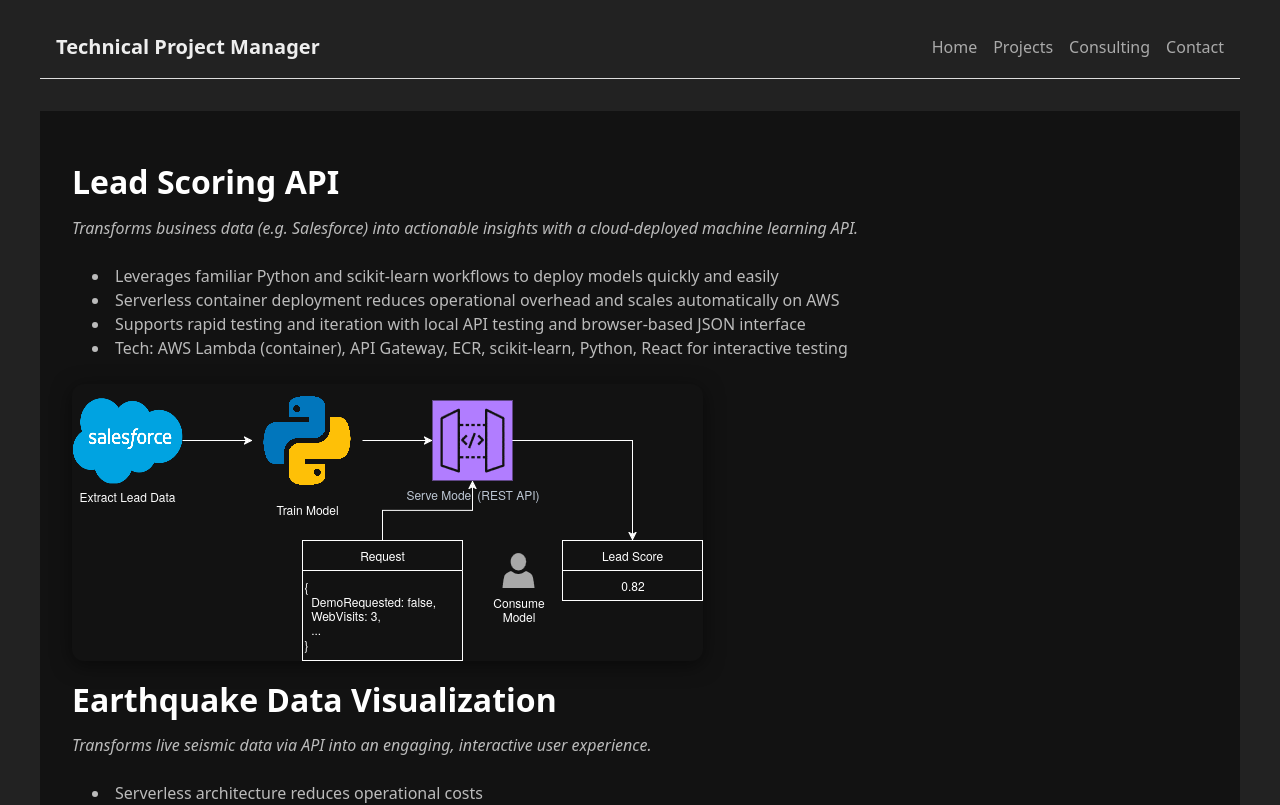
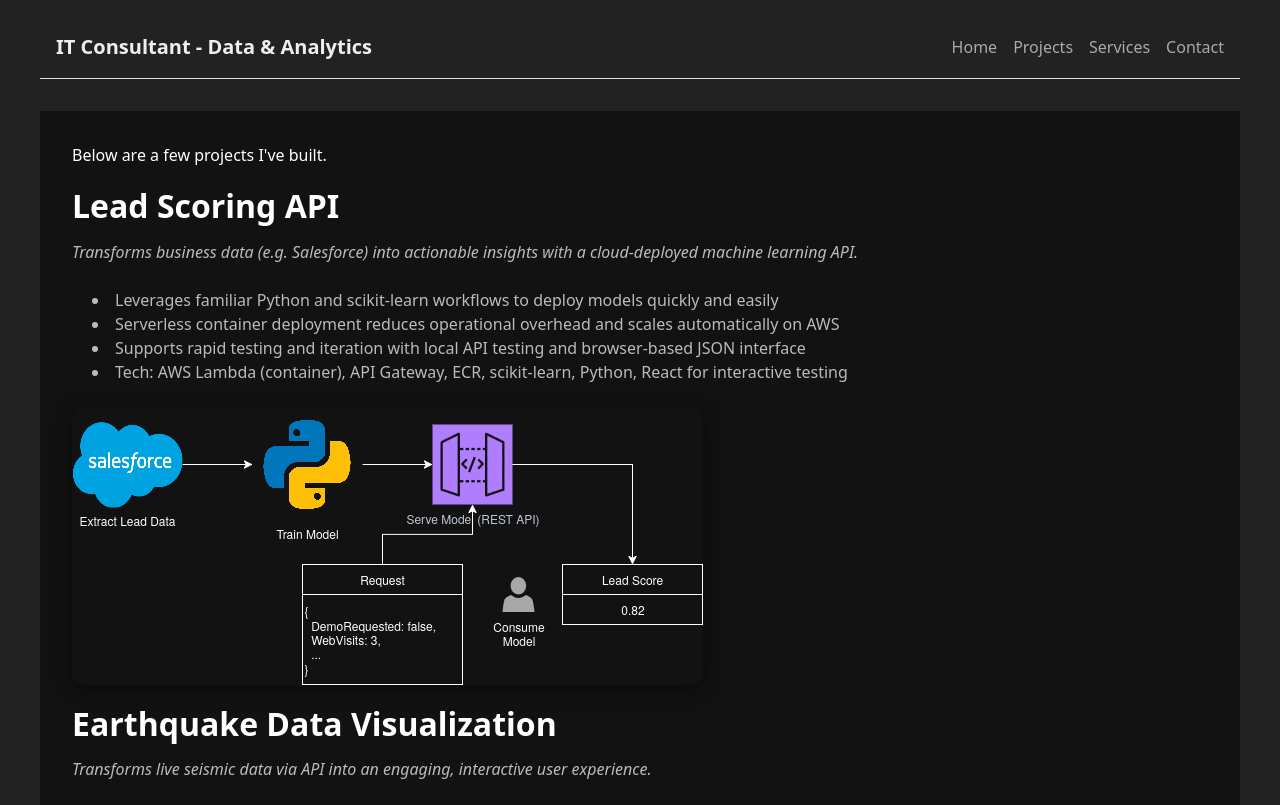
Before and after one commit to davefitz153/portfolio, a React (Vite) app: page /portfolio in a window 1280 px wide. Shown: the top 805 px of the page. Built offline with nearby package versions, Linux system fonts and the light colour scheme.

Commit message:
updated nav

```diff
--- a/index.html
+++ b/index.html
@@ -4,8 +4,8 @@
     <meta charset="UTF-8" />
     <link rel="icon" href="/favicon.ico" />
     <meta name="viewport" content="width=device-width, initial-scale=1.0" />
-    <meta name="description" content="Technial Project Manager helping businesses leverage cloud, BI, and analytics to transform data into actionable insights and scalable solutions."/>
-    <title>Technical Project Manager | Cloud, Analytics & BI</title>
+    <meta name="description" content="IT Consultant helping businesses leverage cloud, BI, and analytics to transform data into actionable insights and scalable solutions."/>
+    <title>IT Consultant | Atlanta, GA | Data, Analytics & BI</title>
   </head>
   <body>
     <div id="root"></div>
--- a/src/components/Navbar.jsx
+++ b/src/components/Navbar.jsx
@@ -16,7 +16,7 @@ export default function Navbar() {
       >
       {/* Left side - Logo or Name */}
       <div style={{ fontWeight: "bold", fontSize: "1.25rem" }}>
-        Technical Project Manager
+        IT Consultant - Data & Analytics
       </div>
 
       {/* Right side - Nav links */}
@@ -29,7 +29,7 @@ export default function Navbar() {
       >
         <Link to="/" style={linkStyle}>Home</Link>
         <Link to="/portfolio" style={linkStyle}>Projects</Link>
-        <Link to="/consulting" style={linkStyle}>Consulting</Link>
+        <Link to="/consulting" style={linkStyle}>Services</Link>
         <Link to="/contact" style={linkStyle}>Contact</Link>
       </div>
     </nav>
--- a/src/pages/Portfolio.jsx
+++ b/src/pages/Portfolio.jsx
@@ -6,6 +6,7 @@ export default function Portfolio() {
 
   return (
     <div style={{ padding: "2rem", color: "#fff", background: "#121212", minHeight: "100vh", maxWidth: "1200px", margin: "0 auto" }}>
+      Below are a few projects I've built.
       <LeadScoringModel />
       <EarthquakeVisualization />
     </div>
```
